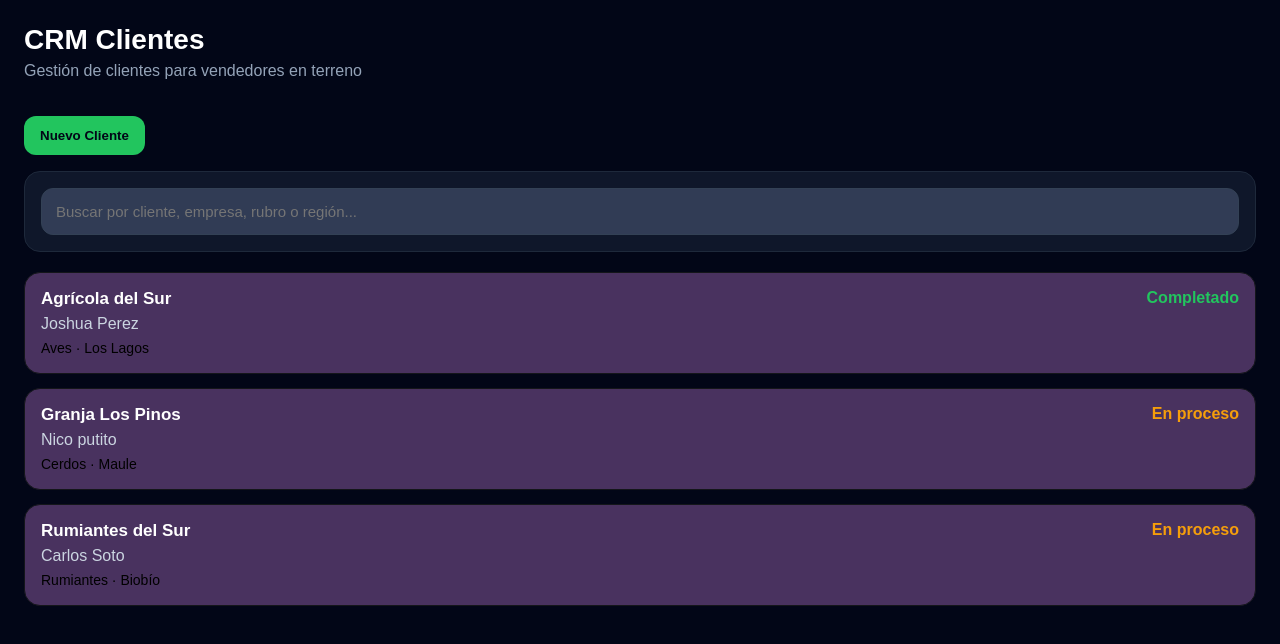
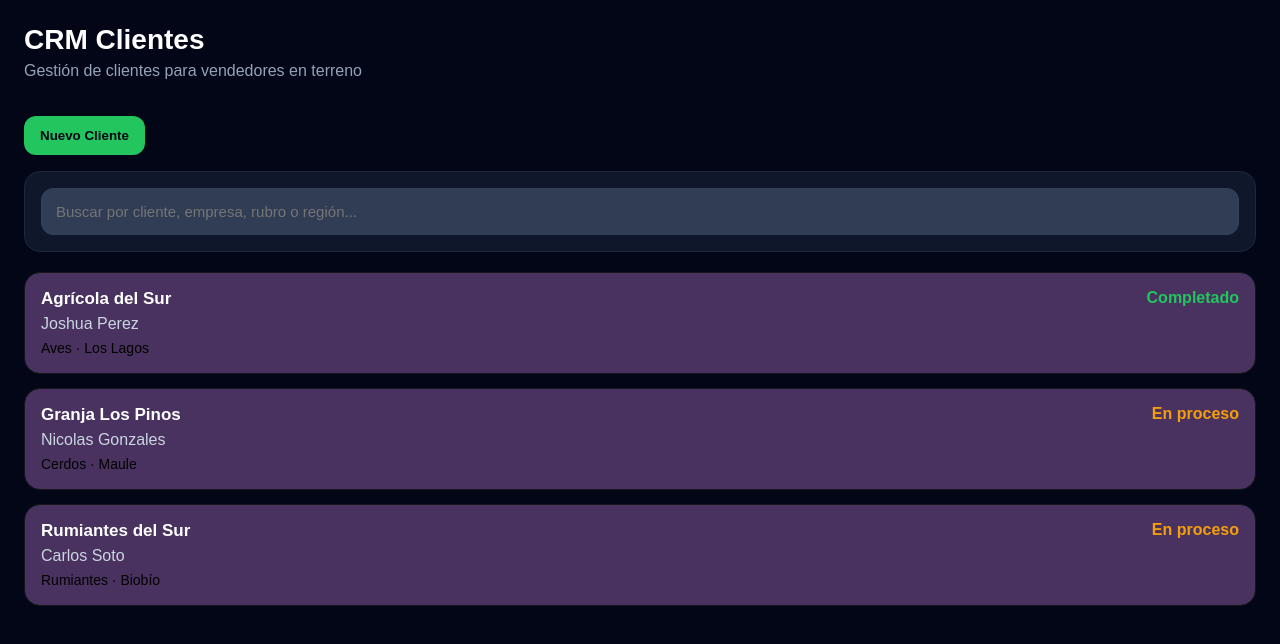
Before and after one commit to Chumajer14/Encipharm, a React app in the folder frontend/: page / in a window 1280 px wide. Shown: the top 644 px of the page. Built offline with nearby package versions, Linux system fonts and the light colour scheme; the HTML template or start-up script is replaced by a standard one.

Commit message:
Avance frontend EPIC 2 CRM clientes

```diff
--- a/frontend/src/data/mockClientes.js
+++ b/frontend/src/data/mockClientes.js
@@ -11,7 +11,7 @@ export const mockClientes = [
   },
   {
     id: "cli_002",
-    nombre: "Nico putito",
+    nombre: "Nicolas Gonzales",
     empresa: "Granja Los Pinos",
     email: "maria@lospinos.cl",
     telefono: "+56987654321",
```
Also changed, not shown: 1 other file (tests, documents, lock files or other folders).
